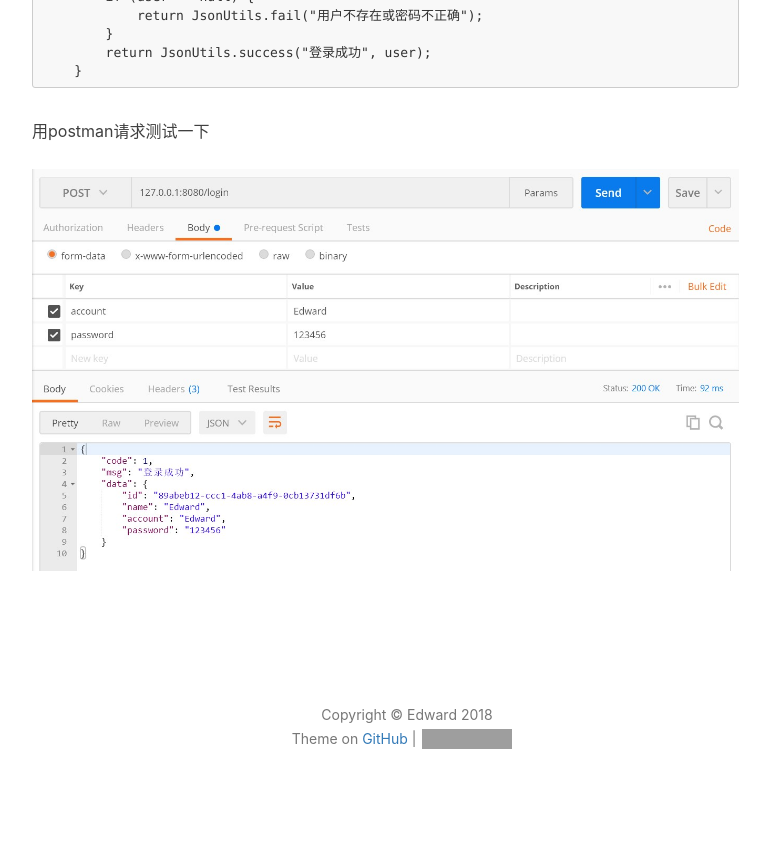
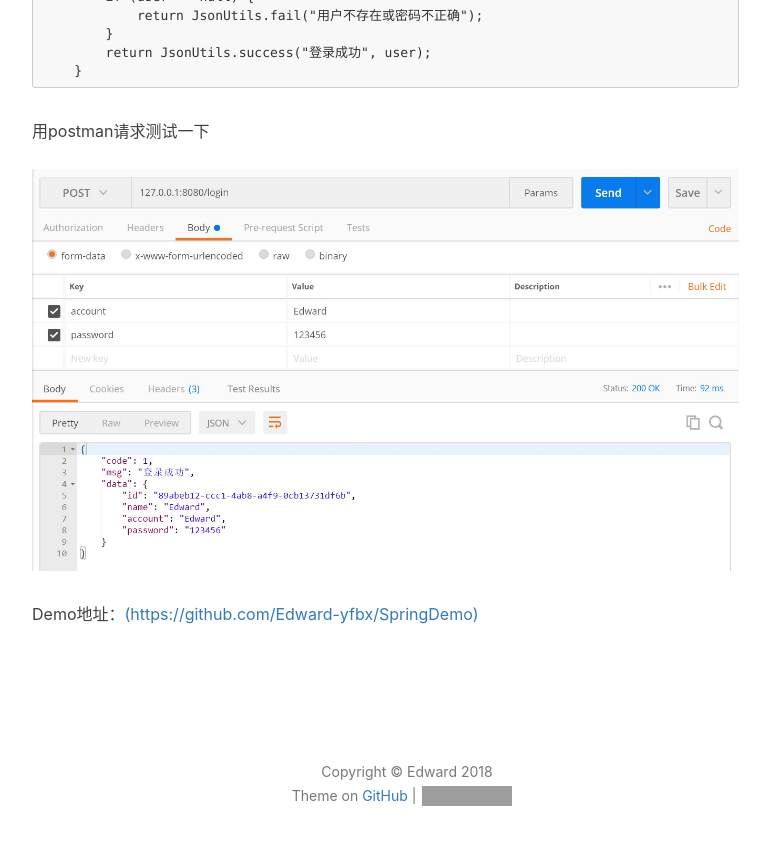
Before and after one commit to yfbx-repo/yfbx-repo.github.io, a Jekyll site: the page built from _posts/2018-09-21-从零开始写接口(三).md, in a window 1280 px wide and 900 px high, scrolled down 2312 px. Shown: the top 845 px of the window, without its empty margins (233-1003 px from the left). Built offline with Jekyll 4.4.1, drawn with Linux system fonts in a browser that asks for light colours; nearby versions of some CDN libraries; comment, search, counter and statistics services are not loaded; grey boxes are pictures that could not be loaded.

Commit message:
Update 2018-09-21-从零开始写接口(三).md

```diff
--- a/_posts/2018-09-21-从零开始写接口(三).md
+++ b/_posts/2018-09-21-从零开始写接口(三).md
@@ -95,3 +95,7 @@ public class UserCtrl {
 
 用postman请求测试一下
 ![](/img/postman_login.jpg)
+
+
+
+Demo地址：[(https://github.com/Edward-yfbx/SpringDemo)](https://github.com/Edward-yfbx/SpringDemo)
```
